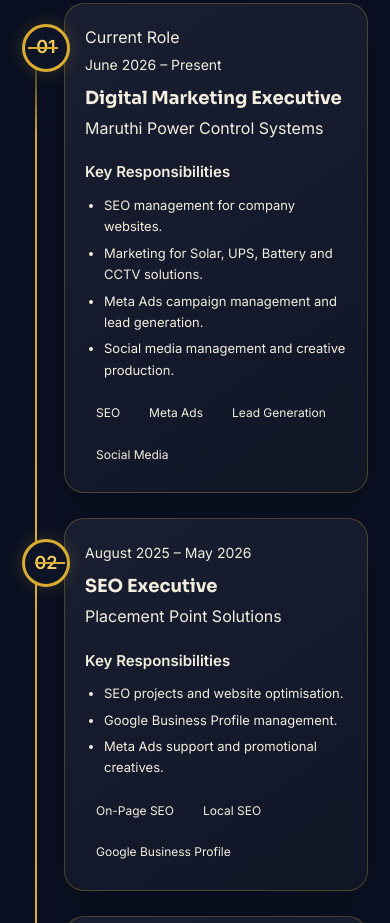
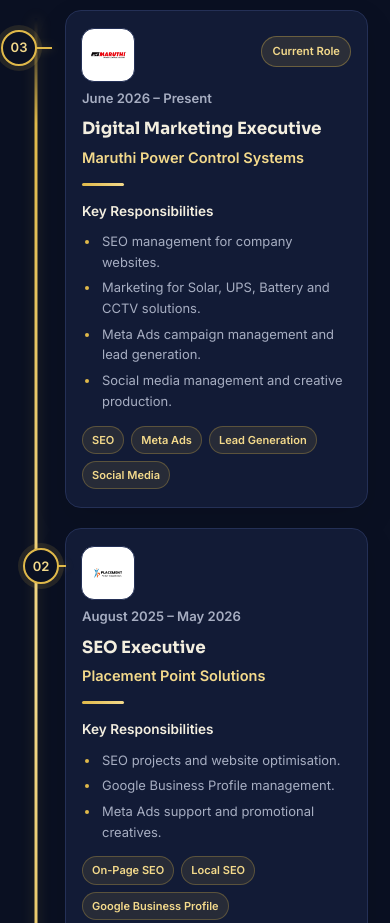
Before and after one commit to rajesh-s-2004/rajesh-s-2004.github.io, a plain HTML site: page index.html in a window 390 px wide. Shown: the part 4604-5527 px from the top of the page. Drawn offline with Linux system fonts and the light colour scheme.

Commit message:
Refactor experience section styles for zigzag layout
Updated the experience section styles for a premium zigzag timeline layout, including adjustments to grid layout, card styles, and hover effects.

```diff
--- a/style.css
+++ b/style.css
@@ -765,287 +765,462 @@ nav a.l.on {
 }
 
 /* =========================================
-   EXPERIENCE - COMPACT PREMIUM TIMELINE
+   FINAL EXPERIENCE - PREMIUM ZIGZAG TIMELINE
+   Dark + Light Theme Compatible
 ========================================= */
+
+.experience-section {
+  position: relative;
+  overflow: hidden;
+  scroll-margin-top: 85px;
+}
+
+.experience-section h2 {
+  text-align: left;
+  margin-bottom: 12px;
+}
+
+.experience-section > .w > .lead {
+  text-align: left;
+  margin-bottom: 0;
+}
+
+/* Three-card zigzag layout */
 
 .experience-section .career-grid {
   position: relative;
   display: grid;
-  grid-template-columns: 1fr 1fr;
-  column-gap: 70px;
+  grid-template-columns: minmax(0, 1fr) minmax(0, 1fr);
+  column-gap: 76px;
   row-gap: 24px;
-  max-width: 1120px;
-  margin: 65px auto 0;
-  padding-bottom: 25px;
-}
+  align-items: center;
+  max-width: 1040px;
+  margin: 48px auto 0;
+  padding: 12px 0 20px;
+}
+
+/* Central gold timeline */
 
 .experience-section .career-grid::before {
   content: "";
   position: absolute;
-  top: 35px;
-  bottom: 35px;
+  top: 20px;
+  bottom: 20px;
   left: 50%;
-  width: 2px;
+  width: 3px;
   transform: translateX(-50%);
+  transform-origin: top;
+  border-radius: 10px;
   background: linear-gradient(
     to bottom,
     transparent,
-    #d9ad32 8%,
-    #d9ad32 92%,
+    var(--a) 8%,
+    var(--b) 50%,
+    var(--a) 92%,
     transparent
   );
-}
+  box-shadow: 0 0 14px color-mix(in srgb, var(--a) 30%, transparent);
+  animation: experienceLine 1.5s ease-out both;
+}
+
+@keyframes experienceLine {
+  from {
+    opacity: 0;
+    transform: translateX(-50%) scaleY(0);
+  }
+  to {
+    opacity: 1;
+    transform: translateX(-50%) scaleY(1);
+  }
+}
+
+/* Zigzag positions */
+
+.experience-section .career-card:nth-child(1) {
+  grid-column: 2;
+  grid-row: 1;
+}
+
+.experience-section .career-card:nth-child(2) {
+  grid-column: 1;
+  grid-row: 2;
+}
+
+.experience-section .career-card:nth-child(3) {
+  grid-column: 2;
+  grid-row: 3;
+}
+
+/* Experience cards */
 
 .experience-section .career-card {
   position: relative;
-  width: 100%;
-  max-width: 490px;
-  padding: 22px 25px;
-  margin: 0;
-  border-radius: 20px;
-  background: linear-gradient(145deg, #191f31, #101626);
-  border: 1px solid rgba(217, 173, 50, 0.28);
-  box-shadow: 0 12px 35px rgba(0, 0, 0, 0.18);
-}
-
-.experience-section .career-card:nth-child(odd) {
-  grid-column: 2;
-  justify-self: start;
-}
-
-.experience-section .career-card:nth-child(even) {
-  grid-column: 1;
-  justify-self: end;
-}
-
-.experience-section .career-card:nth-child(1) {
-  grid-row: 1;
-}
-
-.experience-section .career-card:nth-child(2) {
-  grid-row: 2;
-}
-
-.experience-section .career-card:nth-child(3) {
-  grid-row: 3;
-}
+  min-width: 0;
+  padding: 22px 22px 20px;
+  border: 1px solid var(--line);
+  border-radius: 19px;
+  background: var(--s1);
+  box-shadow: 0 12px 32px rgba(0, 0, 0, .10);
+  transition:
+    border-color .3s ease,
+    box-shadow .3s ease,
+    transform .3s ease;
+}
+
+/* Company logos */
+
+.experience-section .career-card::before {
+  content: "";
+  position: absolute;
+  top: 19px;
+  left: 20px;
+  width: 64px;
+  height: 64px;
+  border-radius: 13px;
+  border: 1px solid var(--line);
+  background-color: #fff;
+  background-repeat: no-repeat;
+  background-position: center;
+  background-size: contain;
+  box-sizing: border-box;
+  padding: 6px;
+}
+
+.experience-section .career-card:nth-child(1)::before {
+  background-image: url("maruthi%20logo.png");
+}
+
+.experience-section .career-card:nth-child(2)::before {
+  background-image: url("placement%20point%20solutions.png");
+}
+
+.experience-section .career-card:nth-child(3)::before {
+  background-image: url("why%20global%20services.png");
+}
+
+/* Card top row */
+
+.experience-section .career-top {
+  display: flex;
+  align-items: center;
+  justify-content: flex-end;
+  min-height: 54px;
+  margin-bottom: 14px;
+  padding-left: 72px;
+}
+
+/* Circular timeline numbers */
 
 .experience-section .career-number {
   position: absolute;
+  z-index: 3;
   top: 22px;
-  left: -95px;
-  width: 58px;
-  height: 58px;
+  width: 54px;
+  height: 54px;
   display: flex;
   align-items: center;
   justify-content: center;
-  border: 3px solid #d9ad32;
+  border: 3px solid var(--a);
   border-radius: 50%;
-  background: #0d1425;
-  color: #f4cd61;
-  font-size: 23px;
+  background: var(--bg);
+  color: var(--b);
+  font-size: 0;
   font-weight: 800;
-  box-shadow: 0 0 18px rgba(217, 173, 50, 0.2);
-}
-
-.experience-section .career-card:nth-child(even) .career-number {
-  left: auto;
-  right: -95px;
-}
+  box-shadow: 0 0 0 5px color-mix(in srgb, var(--a) 12%, transparent);
+}
+
+.experience-section .career-number::after {
+  font-size: 19px;
+  line-height: 1;
+  content: "03";
+}
+
+.experience-section .career-card:nth-child(2) .career-number::after {
+  content: "02";
+}
+
+.experience-section .career-card:nth-child(3) .career-number::after {
+  content: "01";
+}
+
+/* Number placement */
+
+.experience-section .career-card:nth-child(1) .career-number,
+.experience-section .career-card:nth-child(3) .career-number {
+  left: -65px;
+}
+
+.experience-section .career-card:nth-child(2) .career-number {
+  right: -65px;
+}
+
+/* Timeline connectors */
 
 .experience-section .career-card::after {
   content: "";
   position: absolute;
-  top: 51px;
-  width: 37px;
+  top: 48px;
+  width: 33px;
   height: 2px;
-  background: #d9ad32;
-}
-
-.experience-section .career-card:nth-child(odd)::after {
-  left: -37px;
-}
-
-.experience-section .career-card:nth-child(even)::after {
-  right: -37px;
-}
+  background: var(--a);
+  box-shadow: 0 0 9px color-mix(in srgb, var(--a) 35%, transparent);
+}
+
+.experience-section .career-card:nth-child(1)::after,
+.experience-section .career-card:nth-child(3)::after {
+  left: -33px;
+}
+
+.experience-section .career-card:nth-child(2)::after {
+  right: -33px;
+}
+
+/* Date */
 
 .experience-section .career-card time {
-  font-size: 14px;
-}
+  display: block;
+  color: var(--muted);
+  font-size: .82rem;
+  font-weight: 600;
+  margin-bottom: 9px;
+}
+
+/* Current role */
+
+.experience-section .experience-status {
+  padding: 5px 10px;
+  border-radius: 30px;
+  color: var(--b);
+  background: color-mix(in srgb, var(--a) 12%, transparent);
+  border: 1px solid color-mix(in srgb, var(--a) 35%, transparent);
+  font-size: .70rem;
+  font-weight: 700;
+  white-space: nowrap;
+}
+
+/* Job title */
 
 .experience-section .career-card h3 {
-  font-size: 21px;
-  margin: 10px 0 7px;
-}
+  color: var(--text);
+  font-size: 1.16rem;
+  line-height: 1.35;
+  margin: 0 0 7px;
+}
+
+/* Company name */
 
 .experience-section .career-company {
-  font-size: 16px;
-}
+  color: var(--b);
+  font-size: .91rem;
+  font-weight: 700;
+  line-height: 1.45;
+  margin-bottom: 12px;
+}
+
+/* Divider */
+
+.experience-section .career-divider {
+  width: 42px;
+  height: 3px;
+  border-radius: 5px;
+  background: linear-gradient(90deg, var(--a), var(--b));
+  margin: 14px 0;
+}
+
+/* Responsibilities */
 
 .experience-section .career-card h4 {
-  font-size: 15px;
-  margin: 17px 0 10px;
+  color: var(--text);
+  font-size: .85rem;
+  font-weight: 700;
+  margin: 0 0 8px;
 }
 
 .experience-section .career-card ul {
-  margin: 0;
-  padding-left: 19px;
+  padding-left: 18px;
+  margin: 0 0 14px;
+  color: var(--muted);
+  font-size: .84rem;
+  line-height: 1.6;
 }
 
 .experience-section .career-card li {
-  font-size: 14px;
-  line-height: 1.65;
   margin-bottom: 5px;
-}
+  padding-left: 2px;
+}
+
+.experience-section .career-card li::marker {
+  color: var(--a);
+}
+
+/* Skill badges */
 
 .experience-section .experience-tags {
   display: flex;
   flex-wrap: wrap;
   gap: 7px;
-  margin-top: 15px;
+  margin-top: 12px;
 }
 
 .experience-section .experience-tags span {
-  font-size: 12px;
-  padding: 7px 11px;
-}
-
-/* TABLET & MOBILE */
-
-@media (max-width: 768px) {
+  display: inline-flex;
+  align-items: center;
+  padding: 6px 9px;
+  border-radius: 30px;
+  color: var(--b);
+  background: color-mix(in srgb, var(--a) 10%, transparent);
+  border: 1px solid color-mix(in srgb, var(--a) 28%, transparent);
+  font-size: .69rem;
+  font-weight: 600;
+  line-height: 1.3;
+}
+
+/* Card hover */
+
+@media (hover: hover) {
+  .experience-section .career-card:hover {
+    transform: translateY(-5px);
+    border-color: var(--a);
+    box-shadow: 0 16px 36px rgba(0, 0, 0, .14);
+  }
+
+  .experience-section .career-card:hover .career-number {
+    box-shadow:
+      0 0 0 5px color-mix(in srgb, var(--a) 15%, transparent),
+      0 0 18px color-mix(in srgb, var(--a) 35%, transparent);
+  }
+}
+
+/* Existing scroll reveal system */
+
+.js .experience-section .career-card.rv {
+  transition:
+    opacity .8s cubic-bezier(.2, .7, .2, 1),
+    transform .8s cubic-bezier(.2, .7, .2, 1),
+    border-color .3s ease,
+    box-shadow .3s ease;
+}
+
+/* Tablet and mobile timeline */
+
+@media (max-width: 850px) {
   .experience-section .career-grid {
-    display: flex;
-    flex-direction: column;
-    gap: 25px;
-    margin-top: 40px;
-    padding-left: 42px;
+    display: grid;
+    grid-template-columns: 1fr;
+    gap: 24px;
+    padding-left: 52px;
+    margin-top: 35px;
   }
 
   .experience-section .career-grid::before {
-    left: 13px;
+    left: 17px;
     transform: none;
   }
 
-  .experience-section .career-card,
-  .experience-section .career-card:nth-child(odd),
-  .experience-section .career-card:nth-child(even) {
-    width: 100%;
-    max-width: 100%;
-    align-self: stretch;
+  .experience-section .career-card:nth-child(1),
+  .experience-section .career-card:nth-child(2),
+  .experience-section .career-card:nth-child(3) {
+    grid-column: 1;
+    grid-row: auto;
+  }
+
+  .experience-section .career-card {
     padding: 20px;
   }
 
   .experience-section .career-number,
-  .experience-section .career-card:nth-child(even) .career-number {
+  .experience-section .career-card:nth-child(2) .career-number {
+    left: -51px;
+    right: auto;
+    top: 21px;
+    width: 42px;
+    height: 42px;
+    border-width: 2px;
+  }
+
+  .experience-section .career-number::after {
+    font-size: 15px;
+  }
+
+  .experience-section .career-card::after,
+  .experience-section .career-card:nth-child(2)::after {
+    left: -21px;
+    right: auto;
+    top: 41px;
+    width: 21px;
+  }
+}
+
+/* Small mobile */
+
+@media (max-width: 480px) {
+  .experience-section .career-grid {
+    padding-left: 43px;
+    gap: 20px;
+  }
+
+  .experience-section .career-grid::before {
+    left: 14px;
+  }
+
+  .experience-section .career-card {
+    padding: 18px 16px;
+    border-radius: 16px;
+  }
+
+  .experience-section .career-card::before {
+    top: 17px;
+    left: 15px;
+    width: 54px;
+    height: 54px;
+  }
+
+  .experience-section .career-top {
+    min-height: 46px;
+    padding-left: 60px;
+    margin-bottom: 12px;
+  }
+
+  .experience-section .career-number,
+  .experience-section .career-card:nth-child(2) .career-number {
     left: -43px;
     right: auto;
-    top: 20px;
-    width: 48px;
-    height: 48px;
-    font-size: 18px;
+    top: 19px;
+    width: 36px;
+    height: 36px;
+  }
+
+  .experience-section .career-number::after {
+    font-size: 13px;
   }
 
   .experience-section .career-card::after,
-  .experience-section .career-card:nth-child(even)::after {
-    left: -30px;
+  .experience-section .career-card:nth-child(2)::after {
+    left: -19px;
     right: auto;
-    top: 43px;
-    width: 30px;
-  }
-}
-
-@media (max-width: 480px) {
+    top: 36px;
+    width: 19px;
+  }
+
+  .experience-section .career-card h3 {
+    font-size: 1.05rem;
+  }
+
+  .experience-section .career-card ul {
+    font-size: .81rem;
+  }
+}
+
+/* Reduced motion */
+
+@media (prefers-reduced-motion: reduce) {
+  .experience-section .career-grid::before {
+    animation: none;
+  }
+
   .experience-section .career-card {
-    padding: 17px;
-  }
-
-  .experience-section .career-card h3 {
-    font-size: 18px;
-  }
-
-  .experience-section .career-card li {
-    font-size: 13px;
-  }
-}
-
-/* Featured project */
-
-.feat {
-  display: grid;
-  grid-template-columns: 1.2fr 1fr;
-  gap: 28px;
-  align-items: center;
-  padding: 36px;
-}
-
-@media (max-width: 820px) {
-  .feat {
-    grid-template-columns: 1fr;
-  }
-}
-
-.feat .tags {
-  margin: 0;
-}
-
-.feat h3 {
-  font-size: 1.5rem;
-  margin-bottom: 10px;
-}
-
-/* Projects grid */
-
-.pj {
-  display: grid;
-  grid-template-columns: repeat(3, 1fr);
-  gap: 16px;
-}
-
-@media (max-width: 900px) {
-  .pj {
-    grid-template-columns: 1fr;
-  }
-}
-
-.pj .bx {
-  display: flex;
-  flex-direction: column;
-}
-
-.pj .tags {
-  margin: 14px 0 22px;
-}
-
-.pj .btn {
-  margin-top: auto;
-  text-align: center;
-}
-
-.rl {
-  display: block;
-  color: var(--b);
-  font-weight: 600;
-  font-size: .9rem;
-}
-
-.pd {
-  display: block;
-  color: var(--muted);
-  font-size: .82rem;
-  margin-bottom: 8px;
-}
-
-.more-link {
-  color: var(--muted);
-  margin: 22px 0 0;
-  font-size: .95rem;
-}
-
-.more-link a {
-  color: var(--b);
-  text-decoration: underline;
-  text-underline-offset: 4px;
+    transition: none;
+  }
 }
 
 /* Featured Projects - Compact Layout */
```
